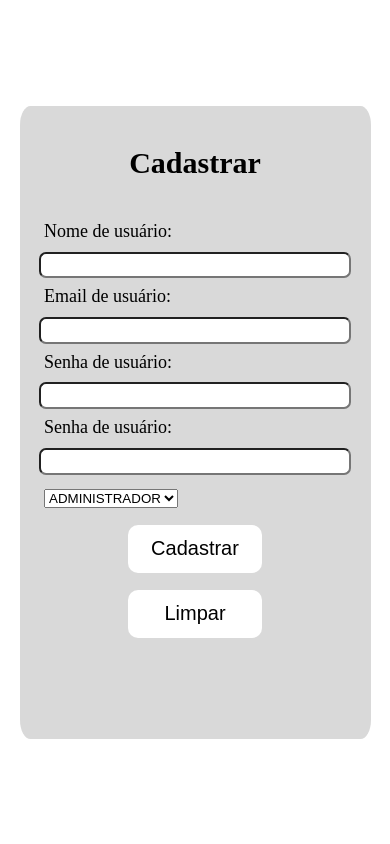
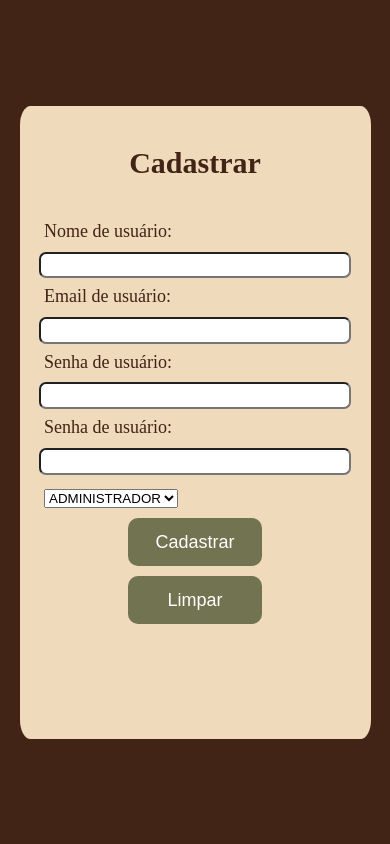
Before and after one commit to GabrielVictorino8266/pi_2_semestre, a PHP site: page /html/cadastro.html in a window 390 px wide. Run offline with PHP 8.4, Linux system fonts and the light colour scheme.

Commit message:
Update cadastro.css

```diff
--- a/style/cadastro.css
+++ b/style/cadastro.css
@@ -1,9 +1,23 @@
+:root{
+    /* Main */
+    --cor-fundo-main: #412416;
+    --cor-fundo-segundaria: #efdabb;
+    --cor-fundo-button: #727351;
+    --cor-fundo-button-hover: #4e4c33;
+
+    --font-size-main: 20px;
+    --font-size-segundaria: 18px;
+
+    /* Media */
+    --font-size-media-segundaria: 18px;
+}
+
 body{
     margin: 0% 0% 0% 0%;
     padding: 0px 0px 0px 0px;
     border: 0px 0px 0px 0px;
     display: flex;
-
+    background-color: var(--cor-fundo-main);
 }
 
 
@@ -16,21 +30,21 @@ body{
     border-left: none;
     height: 100vh;
     width: 30%;
-    background-color: #d9d9d9;
+    background-color: var(--cor-fundo-segundaria);
 }
 
 .block img{
     width: 70%;
     padding-top: 45%;
     padding-left: 28%;
-    border-color: aqua;
+
 }
 
 .cadastro{
     width: 40%;
-    height: 70vh;
+    height: 80vh;
 
-    background-color: #d9d9d9;
+    background-color: var(--cor-fundo-segundaria);
 
     margin-left: 15%;
     margin-top: 6%;
@@ -44,8 +58,8 @@ body{
 .cadastro .title{
     display: flex;
     align-items: center;
-    font-size: 20px;
-    color: black;
+    font-size: var(--font-size-main);
+    color: #412416;
 }
 
 form {
@@ -59,8 +73,8 @@ form {
     align-self: flex-start;
     margin-left: 5%;
     margin-bottom: 0.5%;
-    font-size: 18px;
-    color: black;
+    font-size: var(--font-size-segundaria);
+    color: var(--cor-fundo-main);
 }
 
 .user-input, .input-email2, .input-password2, .conf-input-password2{
@@ -74,7 +88,7 @@ form {
 
     padding: 1%;
 
-    font-size: 15px;
+    font-size: var(--font-size-segundaria);
 }
 
 select{
@@ -85,18 +99,19 @@ select{
 }
 
 .btn{
-    height: 100%;
+    height: 8vh;
     width: 40%;
 
     border-radius: 10px;
     border: none;
 
-    margin-top: 5%;
+    margin-top: 3%;
     margin-left: 30%;
 
-    background-color: white;
+    background-color: var(--cor-fundo-button);
+    color: #ffff;
 
-    font-size: 20px;
+    font-size: var(--font-size-segundaria);
     cursor: pointer;
 
     align-self: baseline;
@@ -104,8 +119,7 @@ select{
 }
 
 button:hover{
-    color: white;
-    background-color: #424242;
+    background-color: var(--cor-fundo-button-hover);
 }
 
 @media (max-width:740px){
@@ -147,7 +161,7 @@ button:hover{
     }
 
     .email-user, .password-user{
-        font-size: 1.5rem;
+        font-size: var(--font-size-media-segundaria);
         margin-bottom: .5rem;
     }
 
```
